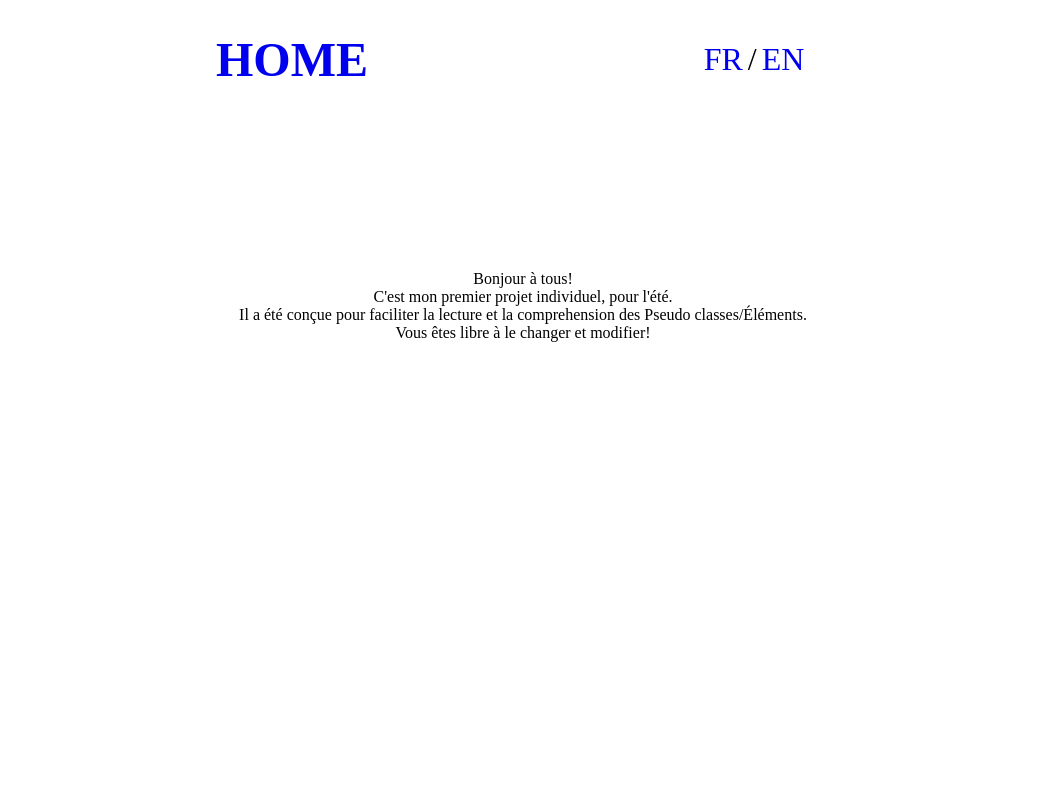
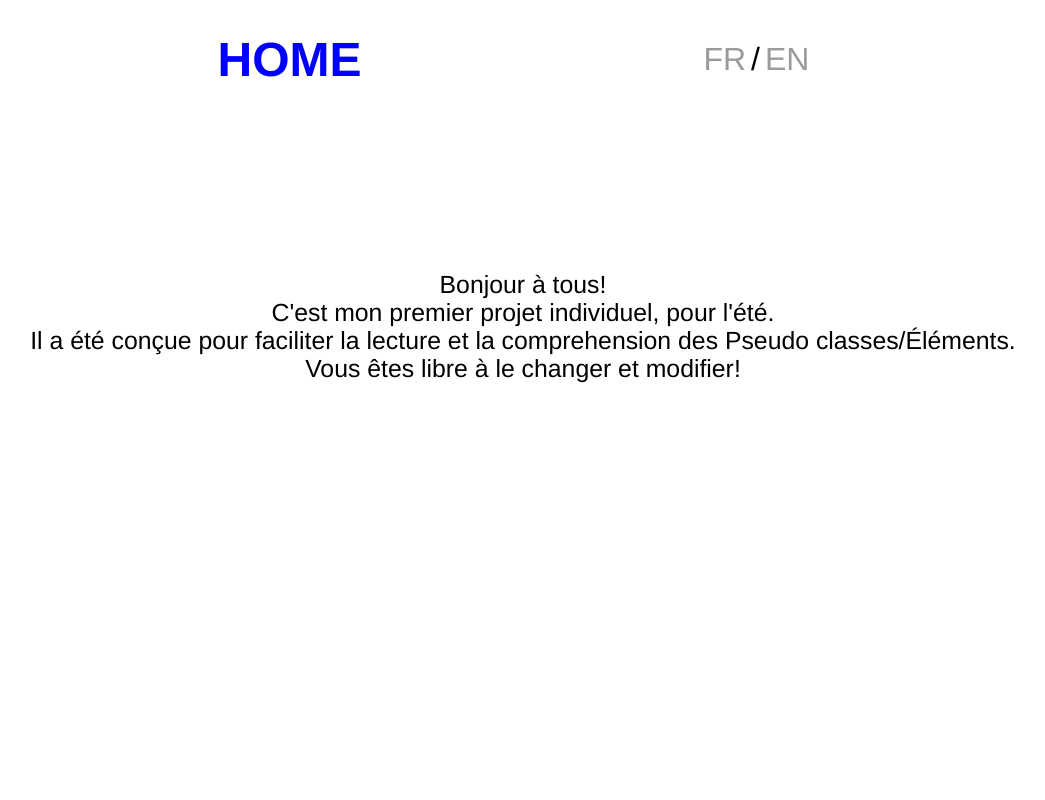
Before and after one commit to Levinaigre/Pseudo-classes-and-elements-FR-EN-main, a plain HTML site: page index.html in a window 1280 px wide. Shown: the top 800 px of the page, without its empty margins (117-1162 px from the left). Drawn offline with Linux system fonts and the light colour scheme.

Commit message:
index: setup visuel finit

```diff
--- a/CSS/style-accueil.css
+++ b/CSS/style-accueil.css
@@ -2,16 +2,18 @@ body {
     /* background-color: #1f1f1f; */
     /* color: aliceblue; */
     height: 990px;
-    width: 95%;
+    width: 96%;
     margin: 0 auto;
     display: flex;
     flex-direction: column;
+
 
 
 }
 
 header {
     height: 15%;
+    font-family: 'Franklin Gothic Medium', 'Arial Narrow', Arial, sans-serif;
 }
 
 header>div:first-child {
@@ -24,6 +26,7 @@ main {
 
 footer {
     height: 10%;
+    font-family: 'Franklin Gothic Medium', 'Arial Narrow', Arial, sans-serif;
 }
 
 .align {
@@ -95,6 +98,8 @@ h1 {
 .p-main {
     text-align: center;
     margin-top: 10%;
+    font-size: 1.55rem;
+    font-family: 'Franklin Gothic Medium', 'Arial Narrow', Arial, sans-serif;
 
 }
 
@@ -102,7 +107,15 @@ header  a {
     text-decoration: none;
 }
 
-.a
-{text-decoration: none;}
+/* .a
+{text-decoration: none;} */
 
 /* [href*=".html"] */
+
+header div div:last-child a{
+    color: rgb(155, 155, 155);
+}
+
+header div:first-child a{
+    color: blue;
+}
```
